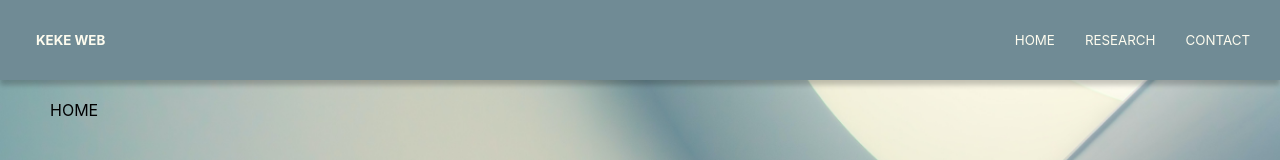
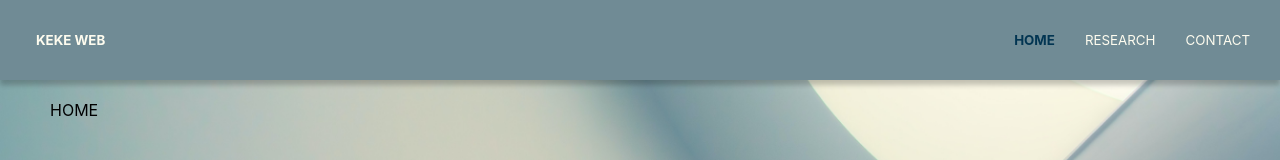
Before and after one commit to Arielpopcorn/keke-web, a React (Create React App) app: page / in a window 1280 px wide. Shown: the top 160 px of the page. Built offline with nearby package versions, Linux system fonts and the light colour scheme.

Commit message:
match tabs

```diff
--- a/src/App.js
+++ b/src/App.js
@@ -41,16 +41,17 @@ const Hamburger = styled.button`
 const Navs = styled.div`
   display: none;
 
-  @media ${breakpoint.sm}{
+  @media ${breakpoint.sm} {
     display: flex;
   }
 `;
 
 const Nav = styled.button`
-  color: #fefcef;
   text-decoration: none;
   transition: all 0.4s;
   padding: 0 0 0 30px;
+  font-weight: ${props => props.isChosen ? 'bold' : 'medium'};
+  color: ${props => props.isChosen ? '#023552' : '#fefcef'};
 `;
 
 const MobileNavWrapper = styled.div`
@@ -101,25 +102,26 @@ const tabs = [{
 }, {
   id: "contact",
   name: "CONTACT"
-}
-];
+}];
 
 function App() {
   const [open, setOpen] = useState(false);
-  const [tab, setTab] = useState(tabs[0].id);
+  const [currentTab, setCurrentTab] = useState(tabs[0].id);
+
   return (
     <>
       <Header open={open}>
-        <HomeButton onClick={() => setTab(tabs[0].id)}>
+        <HomeButton onClick={() => setCurrentTab(tabs[0].id)}>
           KEKE WEB
         </HomeButton>
         <Navs>
           {tabs.map(tab => (
-            <Nav
-              key={tab.id}
-              onClick={() => setTab(tab.id)}>
+              <Nav
+                isChosen={currentTab === tab.id}
+                key={tab.id}
+                onClick={() => setCurrentTab(tab.id)}>
                 {tab.name}
-            </Nav>
+              </Nav>
           ))}
         </Navs>
         <Hamburger onClick={() => setOpen(!open)} />
@@ -128,15 +130,19 @@ function App() {
             <MobileNav
               open={open}
               key={tab.id}
-              onClick={() => setTab(tab.id)}>{tab.name}
+              onClick={() => {
+                setOpen(false)
+                setCurrentTab(tab.id)
+              }}>
+              {tab.name}
             </MobileNav>
           ))}
         </MobileNavWrapper>
       </Header>
       <BodyContainer>
-        {tab === "home" && <HomePage />}
-        {tab === "research" && <ResearchesPage />}
-        {tab === "contact" && <ContactPage />}
+        {currentTab === "home" && <HomePage />}
+        {currentTab === "research" && <ResearchesPage />}
+        {currentTab === "contact" && <ContactPage />}
       </BodyContainer>
     </>
   );
```
